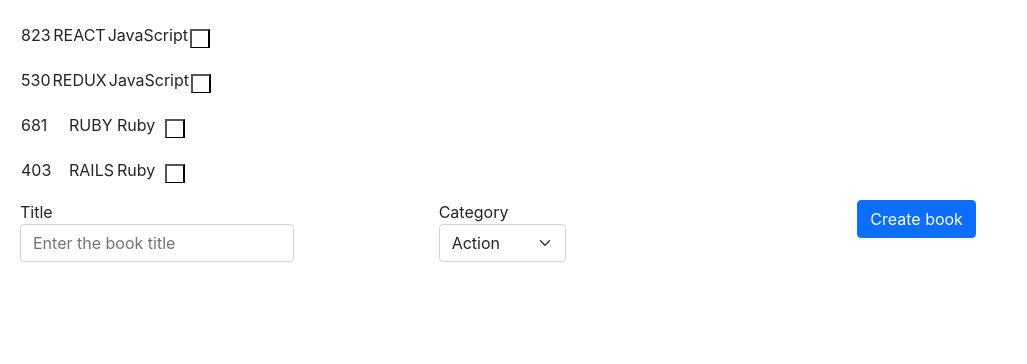
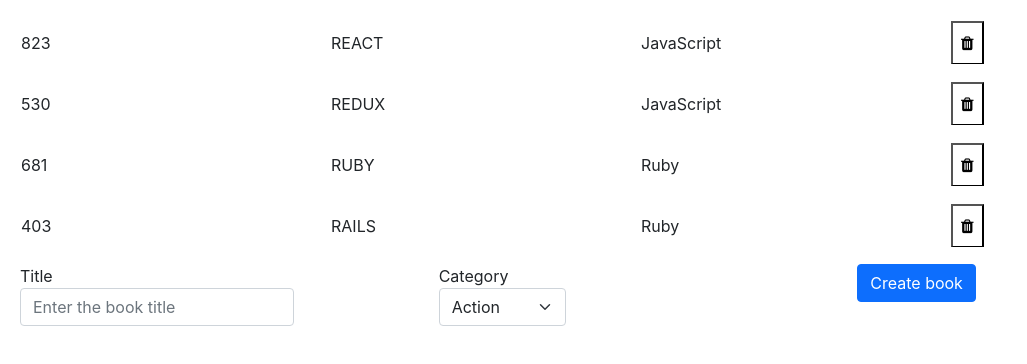
Before and after one commit to dedwards13/bookstore, a React (Create React App) app: page / in a window 1280 px wide. Shown: the top 364 px of the page, without its empty margins (0-1027 px from the left). Built offline with nearby package versions, Linux system fonts and the light colour scheme.

Commit message:
fix booklist component with handleRemoveBook

```diff
--- a/public/index.html
+++ b/public/index.html
@@ -9,6 +9,7 @@
       name="description"
       content="Web site created using create-react-app"
     />
+    <link rel="stylesheet" href="https://cdnjs.cloudflare.com/ajax/libs/font-awesome/4.7.0/css/font-awesome.min.css">
     <link href="https://cdn.jsdelivr.net/npm/bootstrap@5.0.0-beta2/dist/css/bootstrap.min.css" rel="stylesheet" integrity="sha384-BmbxuPwQa2lc/FVzBcNJ7UAyJxM6wuqIj61tLrc4wSX0szH/Ev+nYRRuWlolflfl" crossorigin="anonymous">
     <title>React App</title>
   </head>
--- a/src/containers/BookList.js
+++ b/src/containers/BookList.js
@@ -2,11 +2,11 @@
 import PropTypes from 'prop-types';
 import { connect } from 'react-redux';
 import Book from '../components/Book';
-import { createBook, deleteBook } from '../actions';
+import { deleteBook } from '../actions';
 
-const BookList = ({ books }) => (
+const BookList = ({ books, delete: handleRemoveBook }) => (
   books.map(
-    book => <tr key={book.id}><Book book={book} /></tr>,
+    book => <Book book={book} key={book.id} delete={handleRemoveBook} />,
   )
 );
 
@@ -21,8 +21,8 @@
 };
 
 const mapStateToProps = state => ({ books: state.books });
+
 const mapDispatchToProps = dispatch => ({
-  create: book => dispatch(createBook(book)),
   delete: book => dispatch(deleteBook(book)),
 });
 
```
